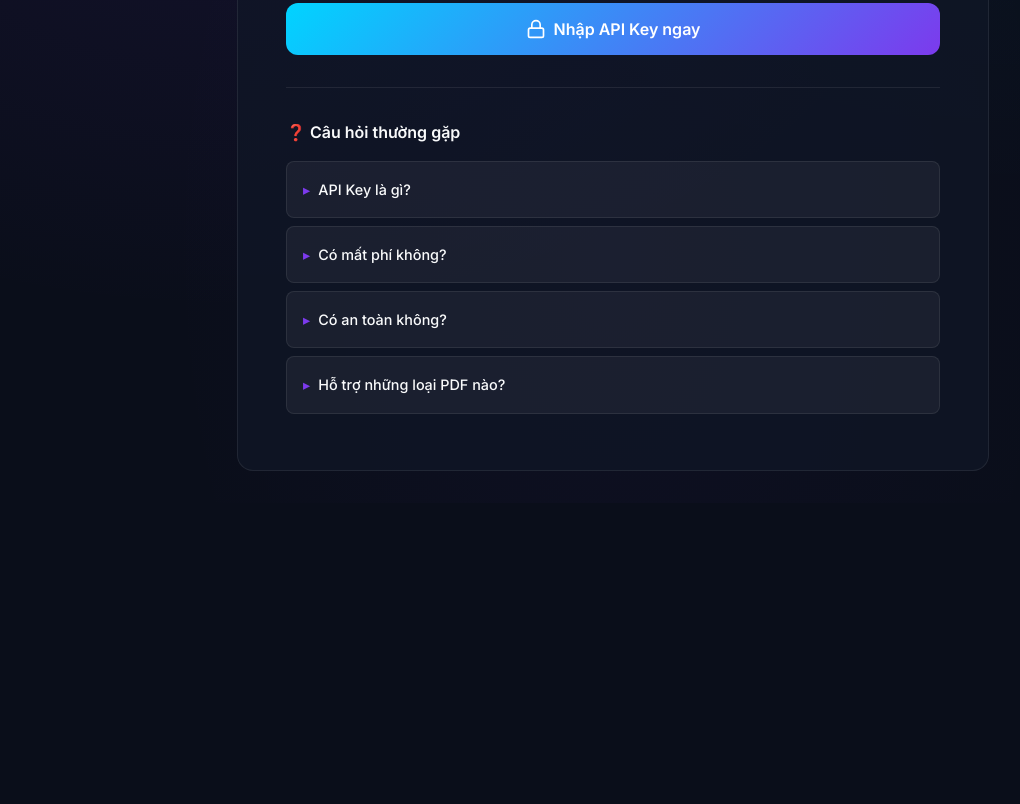
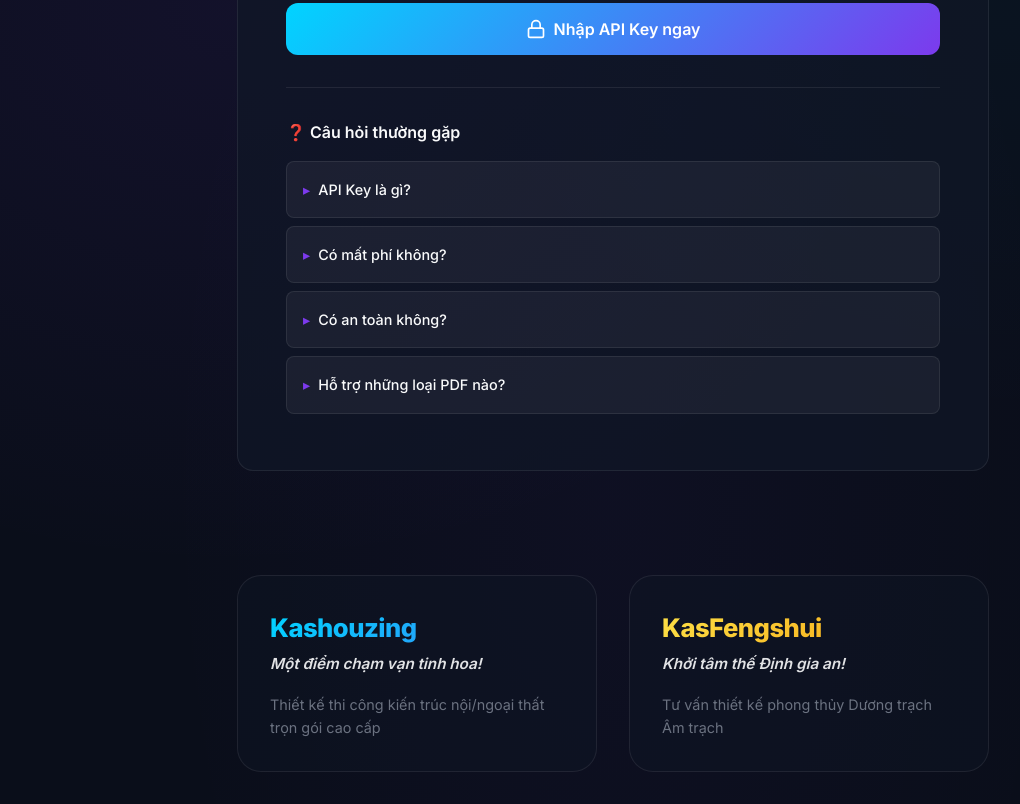
Before and after one commit to ducphan2201-dev/Ducphan-AIconvertPDFtoDoc, a website built with Vite: page index.html in a window 1280 px wide. Shown: the part 789-1593 px from the top of the page, without its empty margins (27-1047 px from the left). Before the commit the page ends 1292 px from the top, so only its background shows below. Built offline with nearby package versions, Linux system fonts and the light colour scheme.

Commit message:
feat: add promotional animated banners

```diff
--- a/index.html
+++ b/index.html
@@ -292,6 +292,26 @@
           </button>
         </div>
       </section>
+
+      <!-- Promotional Banners -->
+      <section class="promo-banners">
+        <a href="#" class="promo-banner promo-1">
+          <div class="promo-glow"></div>
+          <div class="promo-content">
+            <h3 class="promo-title">Kashouzing</h3>
+            <span class="promo-subtitle">Một điểm chạm vạn tinh hoa!</span>
+            <p class="promo-desc">Thiết kế thi công kiến trúc nội/ngoại thất trọn gói cao cấp</p>
+          </div>
+        </a>
+        <a href="https://xuankhiem-ksg.github.io/Kas_Kichhoatbanthan" target="_blank" class="promo-banner promo-2">
+          <div class="promo-glow"></div>
+          <div class="promo-content">
+            <h3 class="promo-title">KasFengshui</h3>
+            <span class="promo-subtitle">Khởi tâm thế Định gia an!</span>
+            <p class="promo-desc">Tư vấn thiết kế phong thủy Dương trạch Âm trạch</p>
+          </div>
+        </a>
+      </section>
     </main>
 
     <!-- Settings Modal -->
--- a/src/style.css
+++ b/src/style.css
@@ -1240,3 +1240,119 @@ details p {
 @keyframes spin {
   to { transform: rotate(360deg); }
 }
+
+/* --- Promotional Banners --- */
+.promo-banners {
+  display: grid;
+  grid-template-columns: 1fr 1fr;
+  gap: var(--space-xl);
+  margin-top: calc(var(--space-2xl) * 1.5);
+  animation: fadeSlideIn 0.8s ease 0.5s both;
+}
+
+.promo-banner {
+  position: relative;
+  display: flex;
+  flex-direction: column;
+  padding: var(--space-xl);
+  background: rgba(17, 24, 39, 0.4);
+  backdrop-filter: blur(12px);
+  -webkit-backdrop-filter: blur(12px);
+  border: 1px solid rgba(255, 255, 255, 0.08);
+  border-radius: var(--radius-xl);
+  overflow: hidden;
+  text-decoration: none;
+  transition: all 0.4s cubic-bezier(0.175, 0.885, 0.32, 1.275);
+  z-index: 1;
+}
+
+.promo-glow {
+  position: absolute;
+  top: -50%;
+  left: -50%;
+  width: 200%;
+  height: 200%;
+  opacity: 0;
+  transition: opacity 0.5s ease;
+  z-index: -1;
+  pointer-events: none;
+}
+
+.promo-banner.promo-1 .promo-glow {
+  background: radial-gradient(circle at center, rgba(0, 212, 255, 0.15) 0%, transparent 60%);
+}
+
+.promo-banner.promo-2 .promo-glow {
+  background: radial-gradient(circle at center, rgba(124, 58, 237, 0.15) 0%, transparent 60%);
+}
+
+.promo-banner:hover {
+  transform: translateY(-8px) scale(1.02);
+  border-color: rgba(255, 255, 255, 0.2);
+  background: rgba(30, 41, 59, 0.6);
+  box-shadow: 0 20px 40px rgba(0, 0, 0, 0.4);
+}
+
+.promo-banner:hover .promo-glow {
+  opacity: 1;
+  animation: glowPulse 4s infinite alternate ease-in-out;
+}
+
+@keyframes glowPulse {
+  0% { transform: scale(1) translate(0, 0); }
+  50% { transform: scale(1.1) translate(2%, 2%); }
+  100% { transform: scale(1.05) translate(-2%, -2%); }
+}
+
+.promo-content {
+  position: relative;
+  z-index: 2;
+  display: flex;
+  flex-direction: column;
+  height: 100%;
+}
+
+.promo-title {
+  font-size: 1.6rem;
+  font-weight: 800;
+  margin-bottom: var(--space-xs);
+  letter-spacing: -0.02em;
+}
+
+.promo-banner.promo-1 .promo-title {
+  background: linear-gradient(135deg, #00D4FF, #3B82F6);
+  -webkit-background-clip: text;
+  -webkit-text-fill-color: transparent;
+  background-clip: text;
+}
+
+.promo-banner.promo-2 .promo-title {
+  background: linear-gradient(135deg, #FDE047, #F59E0B);
+  -webkit-background-clip: text;
+  -webkit-text-fill-color: transparent;
+  background-clip: text;
+}
+
+.promo-subtitle {
+  display: block;
+  font-size: 0.95rem;
+  font-weight: 600;
+  color: var(--text-primary);
+  margin-bottom: var(--space-md);
+  font-style: italic;
+  opacity: 0.9;
+}
+
+.promo-desc {
+  font-size: 0.9rem;
+  color: var(--text-muted);
+  line-height: 1.6;
+  margin-top: auto;
+}
+
+@media (max-width: 768px) {
+  .promo-banners {
+    grid-template-columns: 1fr;
+    gap: var(--space-lg);
+  }
+}
```
